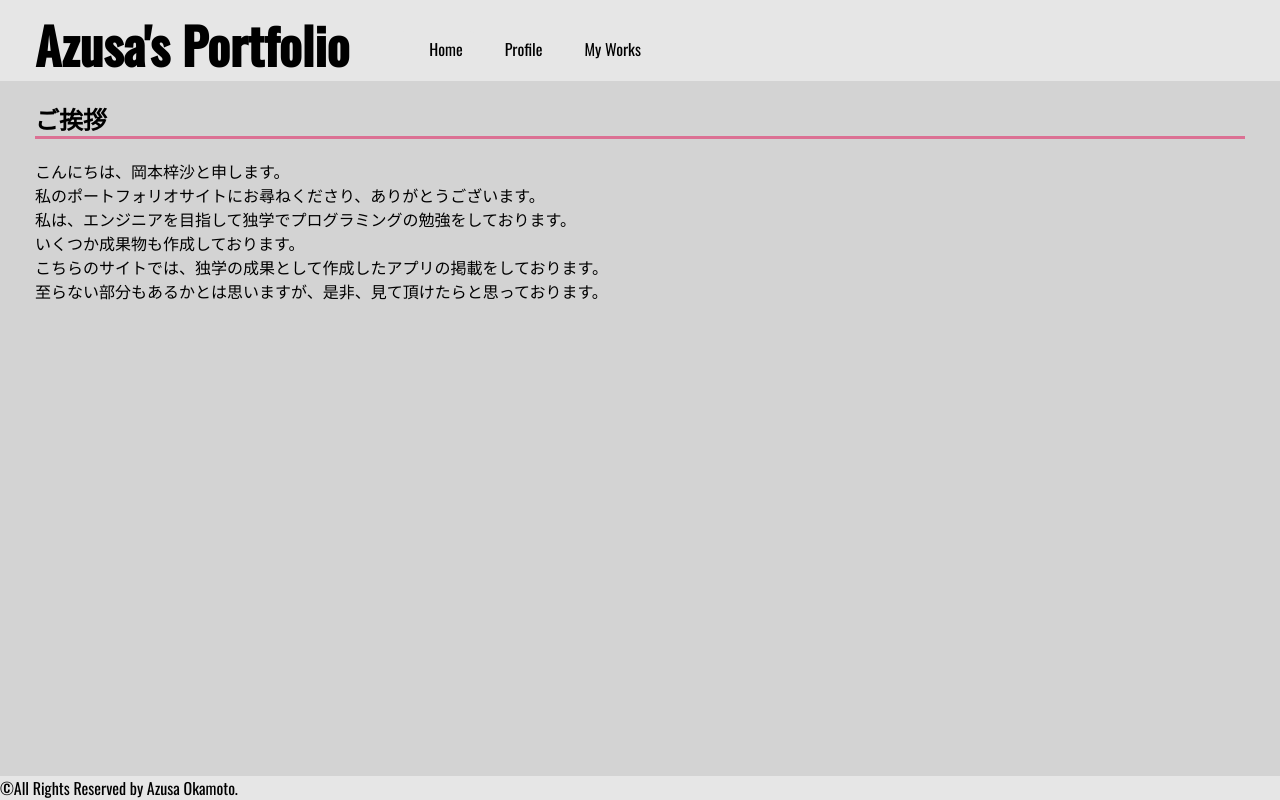
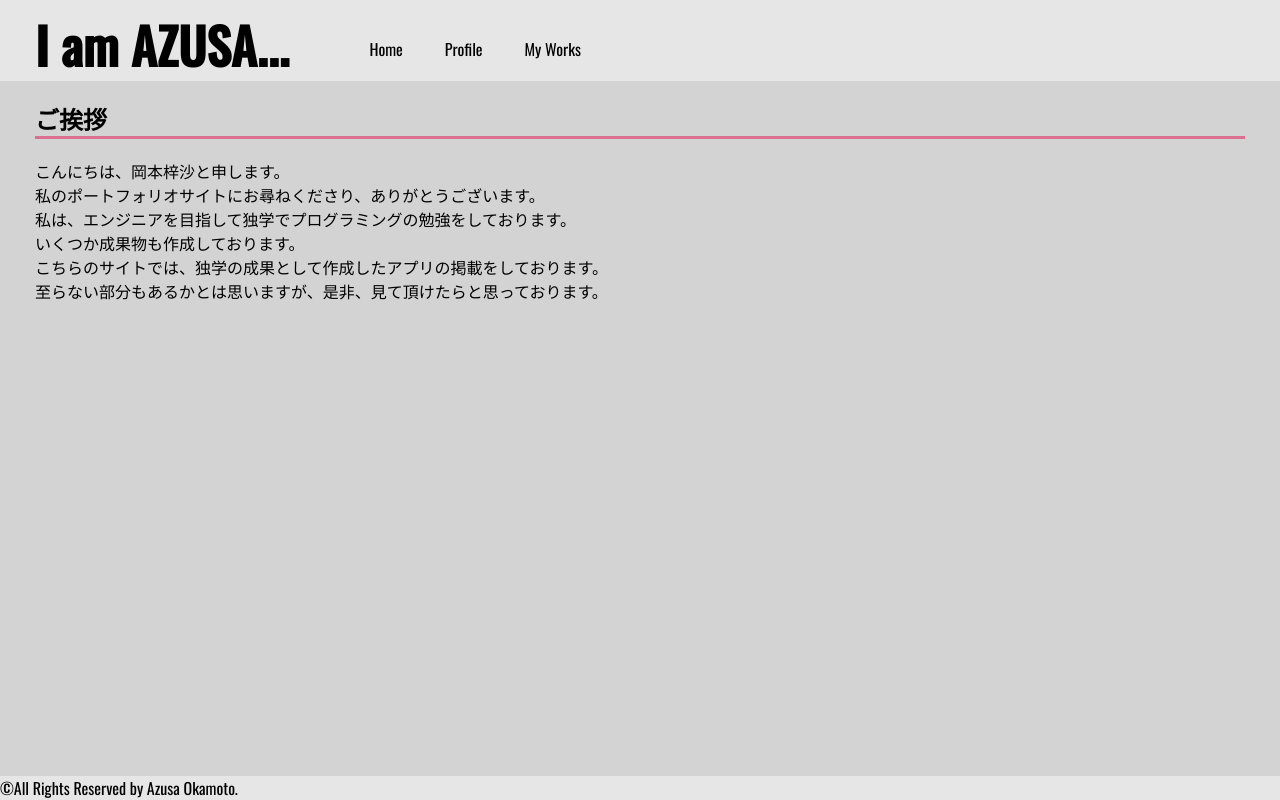
Before and after one commit to azufb/Portfolio, a React (Create React App) app in the folder portfolio/: page / in a window 1280 px wide. Built offline with nearby package versions, Linux system fonts and the light colour scheme.

Commit message:
サイトタイトルの変更

```diff
--- a/portfolio/public/index.html
+++ b/portfolio/public/index.html
@@ -26,7 +26,7 @@
       work correctly both with client-side routing and a non-root public URL.
       Learn how to configure a non-root public URL by running `npm run build`.
     -->
-    <title>Azusa's Portfolio</title>
+    <title>I am AZUSA...</title>
   </head>
   <body>
     <noscript>You need to enable JavaScript to run this app.</noscript>
--- a/portfolio/src/main.js
+++ b/portfolio/src/main.js
@@ -40,7 +40,7 @@ class Main extends Component {
             <div className="main">
                 <Tabs>
                     <div className="mainTitle">
-                        <h1>Azusa's Portfolio</h1>
+                        <h1>I am AZUSA...</h1>
                         <TabList className="mainTab">
                             <Tab style={ this.mainTabStyle }>Home</Tab>
                             <Tab style={ this.mainTabStyle }>Profile</Tab>
```
